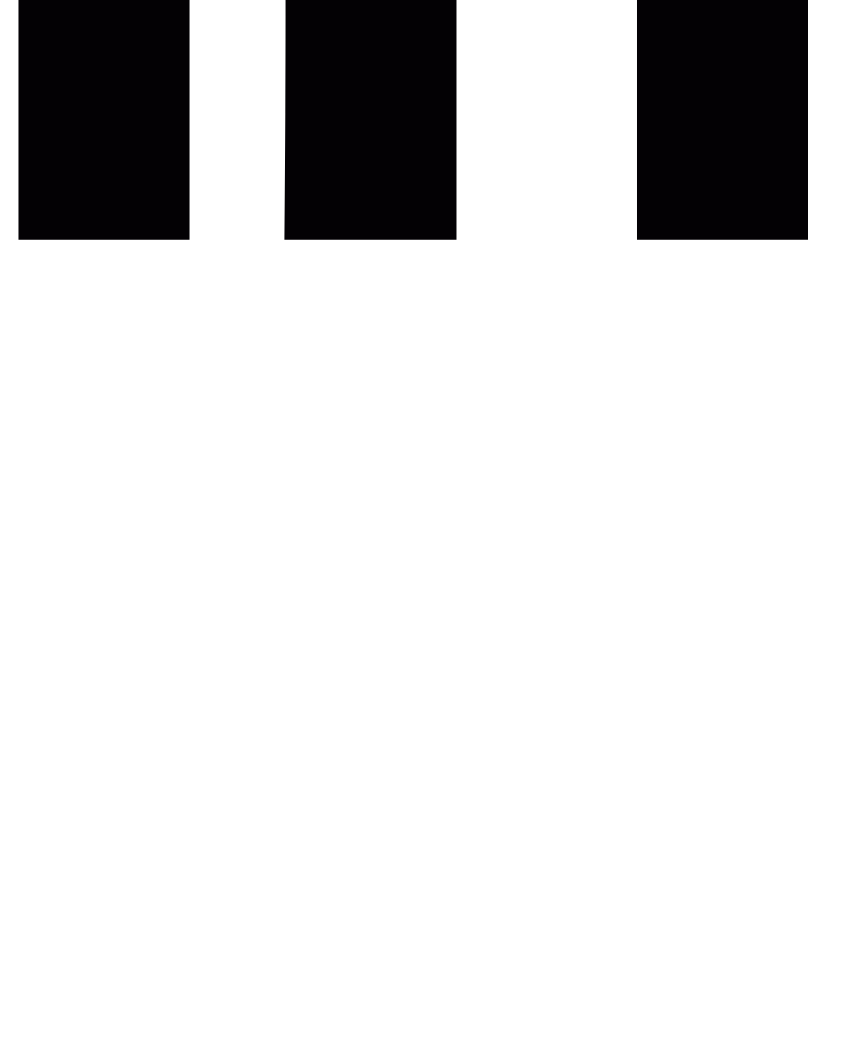
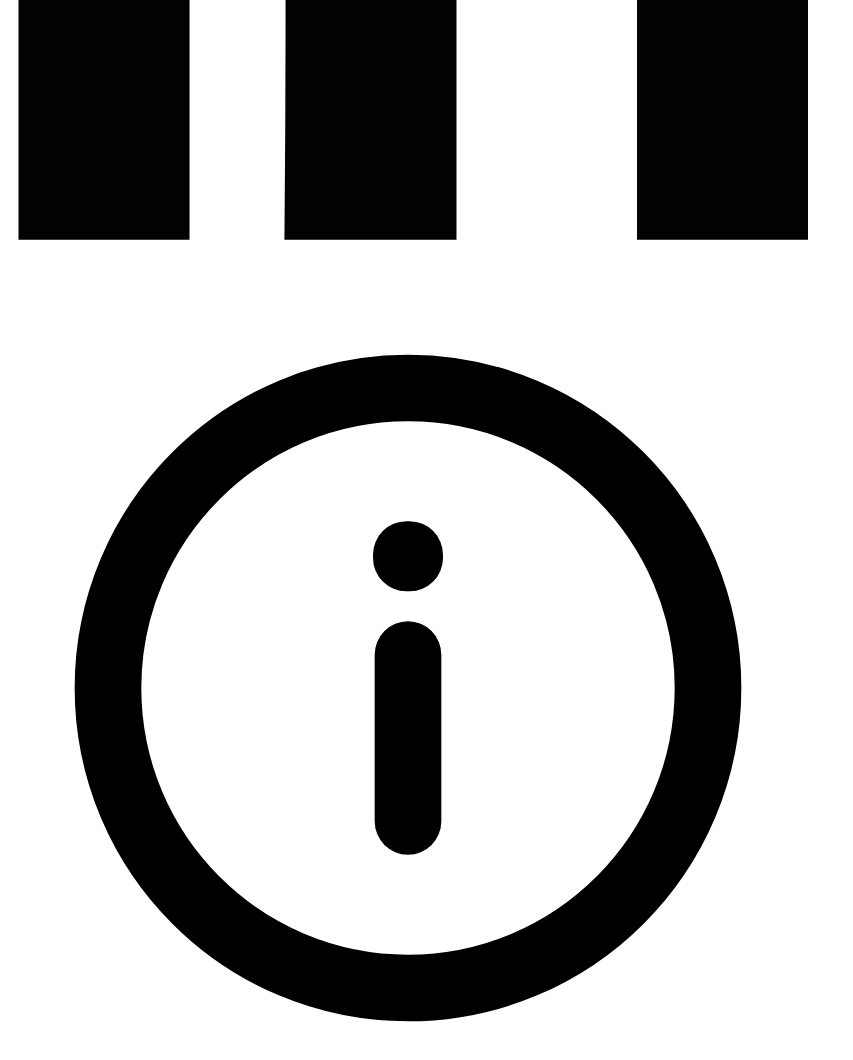
Before and after one commit to pufex/icodethis-profile-header, a plain HTML site: page index.html in a window 1280 px wide. Shown: the part 2936-3996 px from the top of the page, without its empty margins (0-853 px from the left). Before the commit the page ends 3232 px from the top, so only its background shows below. Drawn offline with Linux system fonts and the light colour scheme.

Commit message:
added info icon

```diff
--- a/index.html
+++ b/index.html
@@ -19,6 +19,9 @@
         <a href="images/linkedin.svg">
             <img src="images/linkedin.svg">
         </a>
+        <a href="images/info.svg">
+            <img src="images/info.svg">
+        </a>
     </div>
 </body>
 </html>
```
Also changed, not shown: images/info.svg (added).
